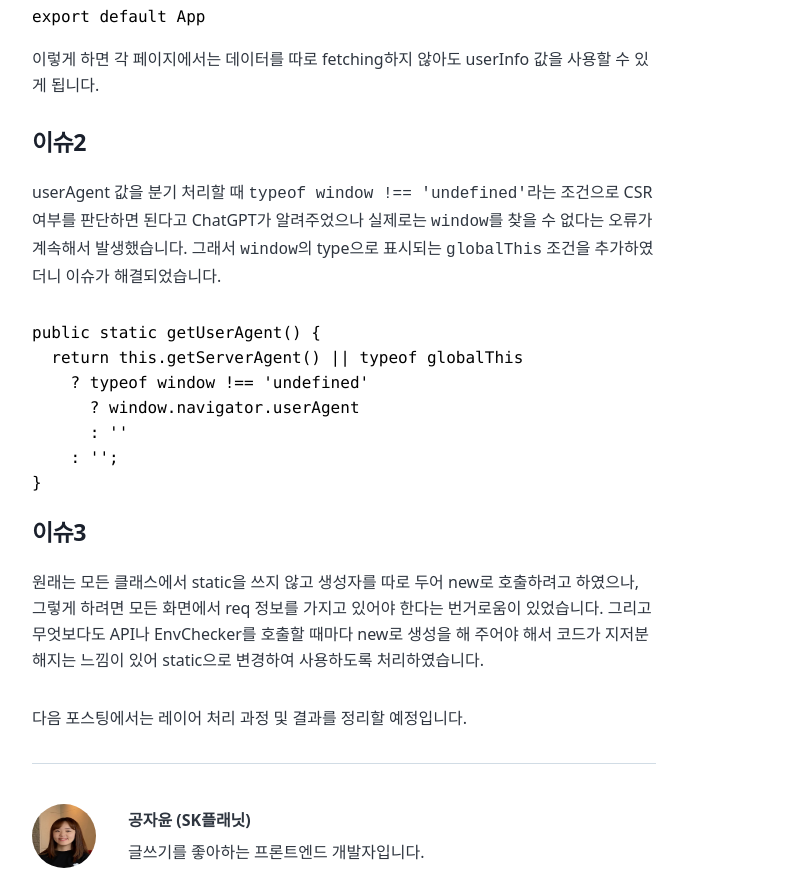
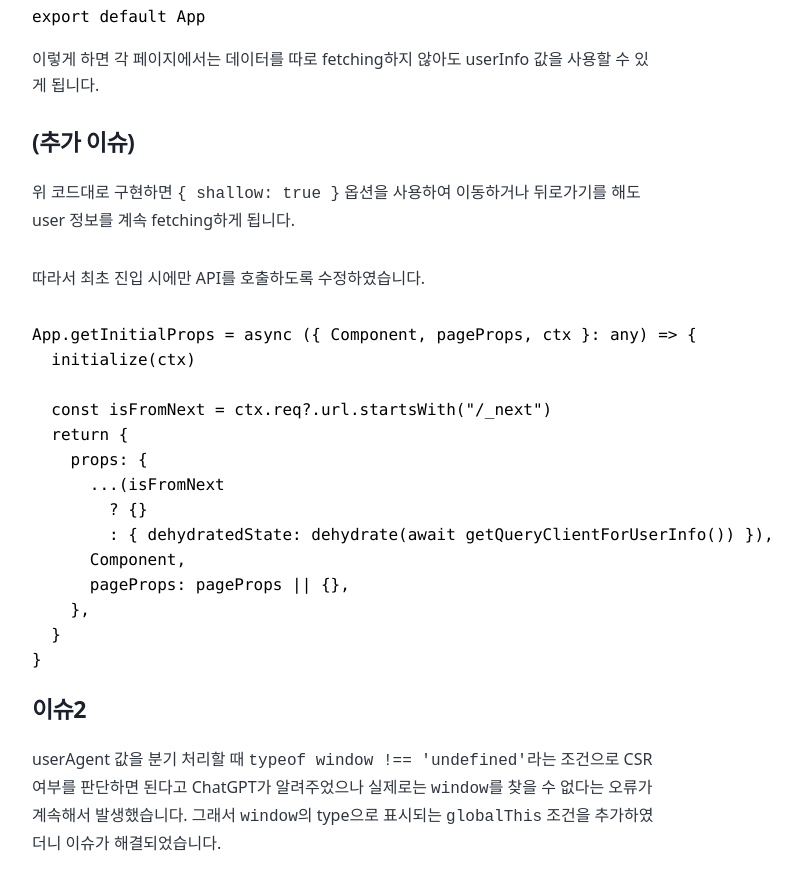
Before and after one commit to jayoon-kong/jayoon-kong.github.io, a Gatsby site: page /nextjs-4/ in a window 1280 px wide. Shown: the part 9640-10525 px from the top of the page, without its empty margins (296-1097 px from the left). Built offline with nearby package versions, Linux system fonts and the light colour scheme; Gatsby itself is replaced by a stand-in of ours; some packages are replaced by stand-ins of ours; code samples lack their colours; a web font is replaced by a local one.

Commit message:
포스팅 내용 보완 (추가 이슈)

````diff
--- a/content/blog/nextjs-4/index.md
+++ b/content/blog/nextjs-4/index.md
@@ -209,6 +209,29 @@ export default App
 
 이렇게 하면 각 페이지에서는 데이터를 따로 fetching하지 않아도 userInfo 값을 사용할 수 있게 됩니다.
 
+### (추가 이슈)
+
+위 코드대로 구현하면 `{ shallow: true }` 옵션을 사용하여 이동하거나 뒤로가기를 해도 user 정보를 계속 fetching하게 됩니다.
+
+따라서 최초 진입 시에만 API를 호출하도록 수정하였습니다.
+
+```javascript
+App.getInitialProps = async ({ Component, pageProps, ctx }: any) => {
+  initialize(ctx)
+
+  const isFromNext = ctx.req?.url.startsWith("/_next")
+  return {
+    props: {
+      ...(isFromNext
+        ? {}
+        : { dehydratedState: dehydrate(await getQueryClientForUserInfo()) }),
+      Component,
+      pageProps: pageProps || {},
+    },
+  }
+}
+```
+
 ### 이슈2
 
 userAgent 값을 분기 처리할 때 `typeof window !== 'undefined'`라는 조건으로 CSR 여부를 판단하면 된다고 ChatGPT가 알려주었으나 실제로는 `window`를 찾을 수 없다는 오류가 계속해서 발생했습니다.
````
